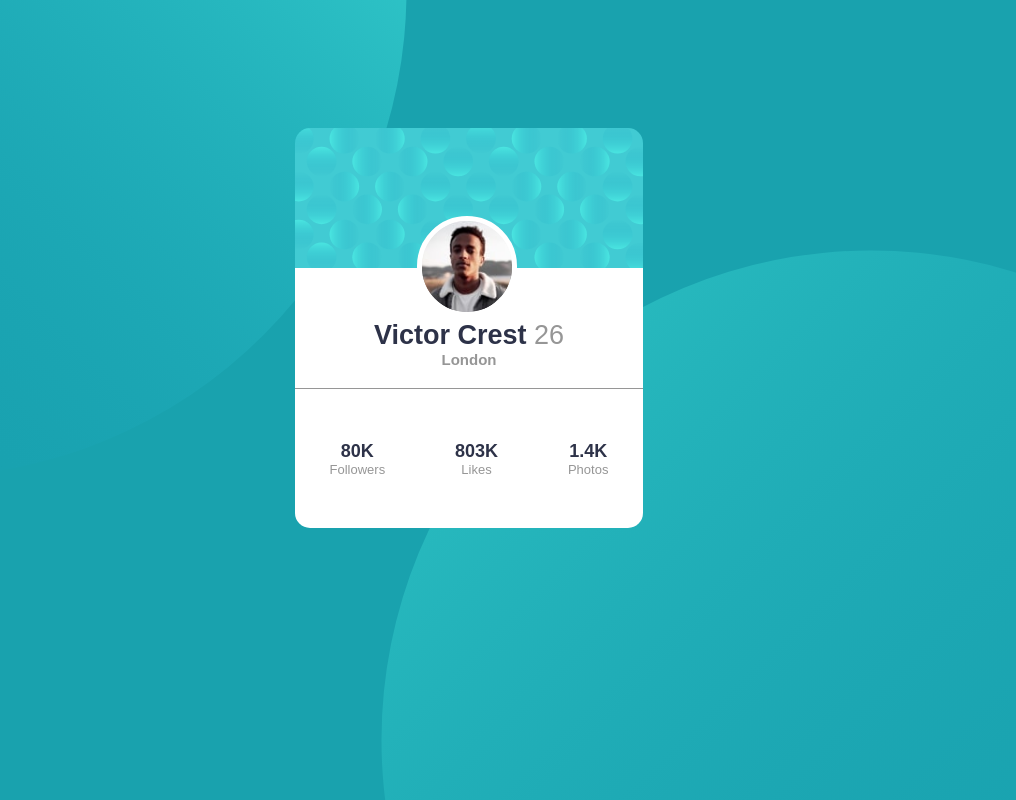
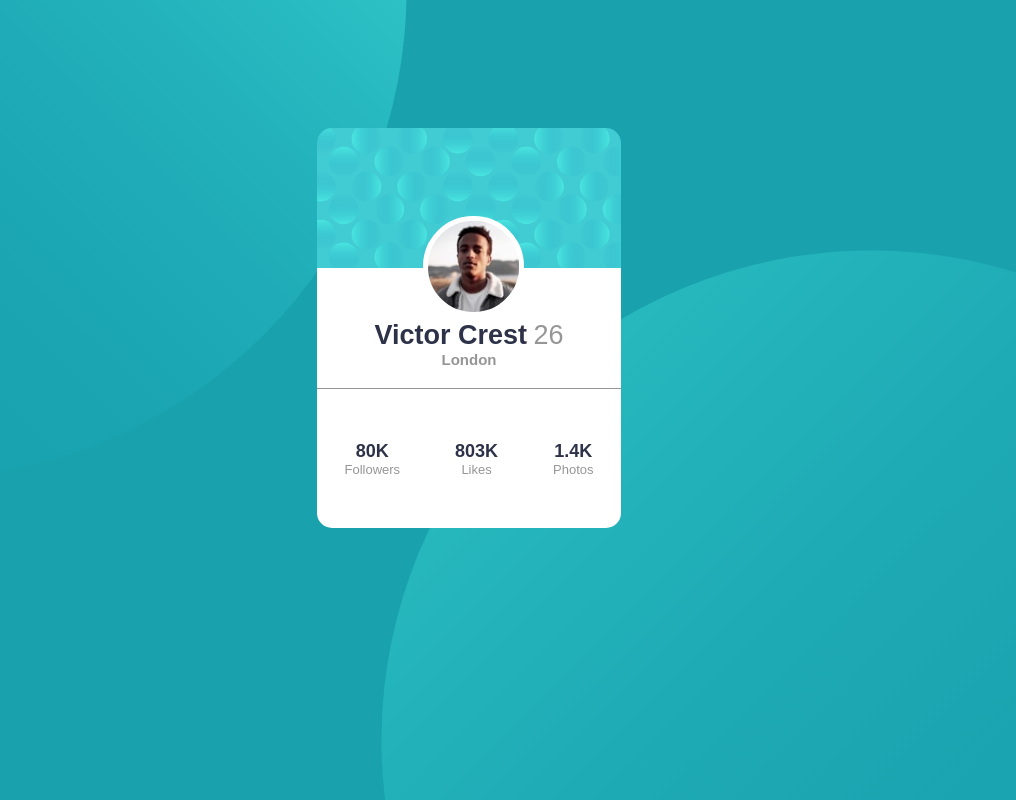
Before and after one commit to RGS-Frontend-Mentor-Challenges/profile-card, a plain HTML site: page index.html in a window 1280 px wide. Shown: the whole page, without its empty margins (171-1187 px from the left). Drawn offline with Linux system fonts and the light colour scheme; a web font is replaced by a local one.

Commit message:
Ajustments

```diff
--- a/index.html
+++ b/index.html
@@ -14,7 +14,7 @@
   <section class="main">
 
     <figure class="pic">
-      <img src="./images/image-victor.jpg" alt="Victor" class="profile-pic">
+      <img width="90" height="90" src="./images/image-victor.jpg" alt="Victor" class="profile-pic">
     </figure>
 
     <h1 class="user-general">
--- a/style.css
+++ b/style.css
@@ -25,7 +25,7 @@
 
     --default-width: auto;
     --default-max-width: 21.8rem;
-    --default-min-width: var(--default-max-width);
+    --default-min-width: 19rem;
     --box-border-radius: 15px;
 }
 
@@ -60,21 +60,20 @@ body {
     gap: 1rem;
 }
 
-.profile-pic {
-    border-radius: 50%;
-    max-width: 100%;
-}
-
 .pic {
     border-radius: 50px;
     border: 5px solid var(--general-color);
     width: var(--profile-measure);
     height: var(--profile-measure);
-    background-image: var(--profile-pic);
-    background-repeat: no-repeat;
+    background: var(--profile-pic) no-repeat center/cover;
     position: absolute;
     top: 22%;
     left: 35%;
+}
+
+.profile-pic {
+    border-radius: 50%;
+    max-width: 100%;
 }
 
 .user-general {
```
